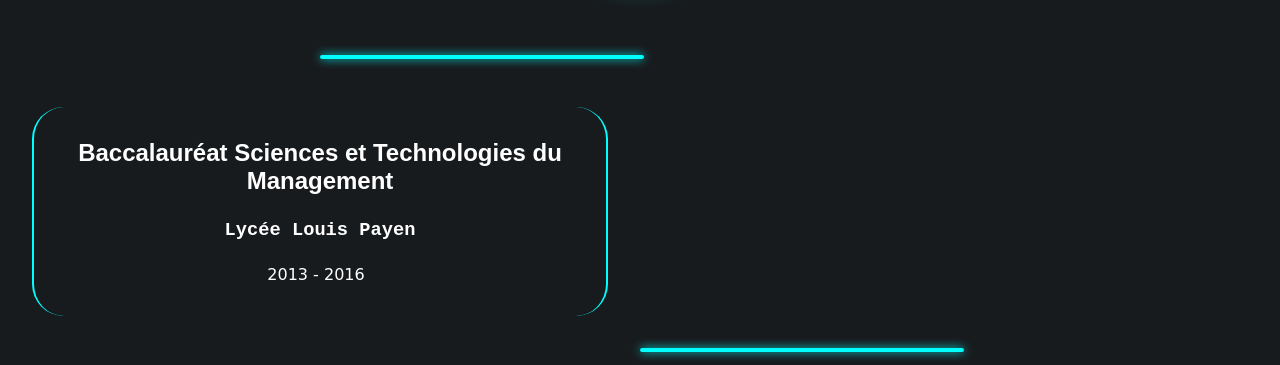
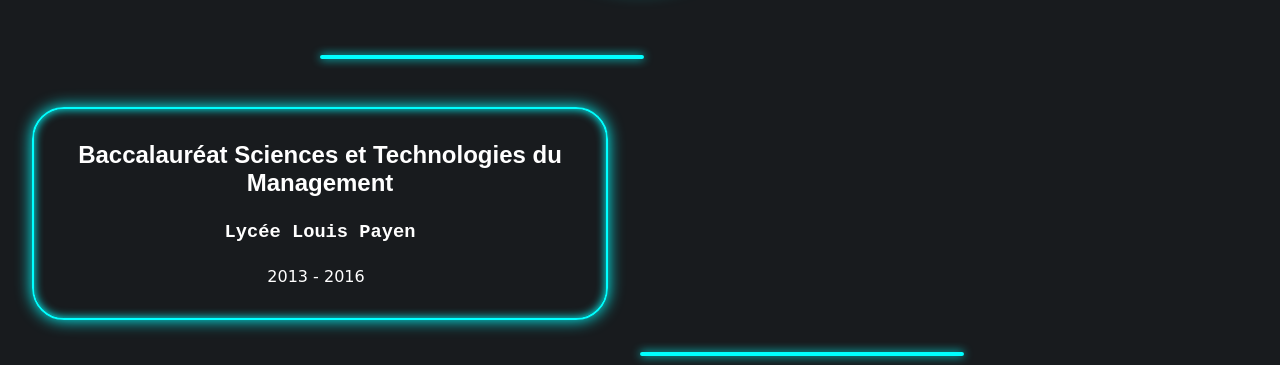
Before and after one commit to Yato97/OnlineCV, a plain HTML site: page index.html in a window 1280 px wide. Shown: the part 505-870 px from the top of the page. Drawn offline with Linux system fonts and the light colour scheme.

Commit message:
neon fix

```diff
--- a/css/main.css
+++ b/css/main.css
@@ -145,9 +145,9 @@ body {
 }
 
 .display-box-inner > div {
-    border-right: 2px solid cyan;
-    border-left: 2px solid cyan;
+    border: 2px solid cyan;
     border-radius: 2em 2em 2em 2em;
+    box-shadow: inset 0 0 0.6em cyan, 0 0 1em cyan;
     padding: 2em;
 }
 
```
